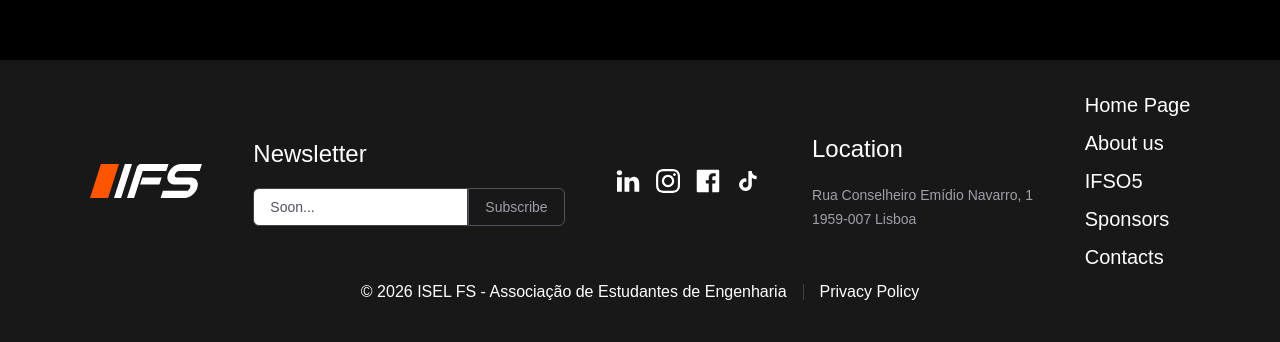
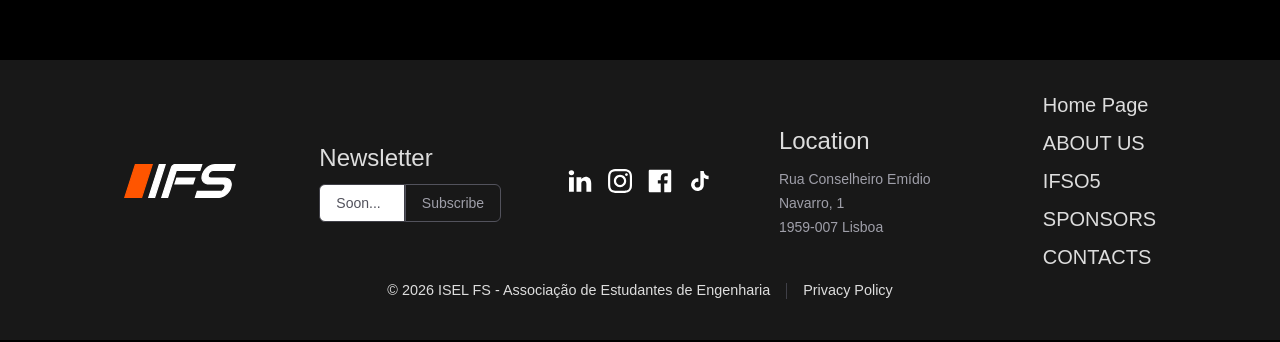
Before and after one commit to fsisel/ifs-website, an Astro site: page /en in a window 1280 px wide. Shown: the part 1440-1782 px from the top of the page. Built offline with nearby package versions, Linux system fonts and the light colour scheme; Astro itself is replaced by a stand-in of ours; a web font is replaced by a local one.

Commit message:
footer fixes

```diff
--- a/src/components/Footer.astro
+++ b/src/components/Footer.astro
@@ -15,11 +15,10 @@ const year = new Date().getFullYear();
 
 ---
 
-<footer class="bg-[#181818] gap-1.5 text-white py-7.5 px-6 md:px-16  flex-col items-center font-medium">
+<footer class="bg-[#181818] gap-1.5 text-[#ddd] py-7.5 px-6 md:px-16  flex-col items-center font-medium">
   <!-- Top Section -->
-  <div class="flex justify-between items-center">
-    <!-- Logo -->
-    <div class="flex items-start">
+<div class="grid grid-cols-1 md:grid-cols-5 gap-12 w-full place-items-center text-center md:text-left ">    <!-- Logo -->
+    <div>
       <img
         src="/logos/ifs_icon_dark.svg"
         alt="ISEL Formula Student Logo"
@@ -28,8 +27,8 @@ const year = new Date().getFullYear();
     </div>
 
     <!-- Newsletter -->
-    <div>
-      <h4 class="text-[24px] mb-4">Newsletter</h4>
+    <div class=" justify-center">
+      <h4 class="text-[24px] mb-2">Newsletter</h4>
 
       <div class="flex">
         <input
@@ -50,7 +49,7 @@ const year = new Date().getFullYear();
 
     <!-- Social -->
 
-      <div class="flex gap-4 items-center">
+      <div class="flex gap-4 items-center justify-center">
         <a
           href="https://www.linkedin.com/company/isel-formula-student/"
           target="_blank"
@@ -89,8 +88,8 @@ const year = new Date().getFullYear();
       </div>
 
     <!-- Location -->
-    <div>
-      <h4 class="text-[24px] mb-4">{t.location}</h4>
+    <div class="justify-center">
+      <h4 class="text-[24px] mb-2">{t.location}</h4>
 
       <a
         href="https://www.google.pt/maps/place/Formula+Student+ISEL/@38.7558962,-9.1197376,17z/"
@@ -106,16 +105,16 @@ const year = new Date().getFullYear();
   <!-- Bottom Section -->
 
     <!-- Pages -->
-    <div class="flex flex-col flex-wrap gap-2 " id="footer-links">
-      <a href="/en" class="hover:text-white transition"><h5>{t.home}</h5></a>
-      <a href="/en/about_us" class="hover:text-white transition"><h5>{t.aboutUs}</h5></a>
-      <a href="/en/ifs05" class="hover:text-white transition"><h5>IFSO5</h5></a>
-      <a href="/en/sponsors" class="hover:text-white transition"><h5>{t.sponsors}</h5></a>
-      <a href="/en/contacts" class="hover:text-white transition"><h5>{t.contacts}</h5></a>
+    <div class="flex flex-col flex-wrap gap-2  justify-center" id="footer-links">
+      <a href="/en" class="hover:text-white transition">{t.home}</a>
+      <a href="/en/about_us" class="hover:text-white transition">{t.aboutUs}</a>
+      <a href="/en/ifs05" class="hover:text-white transition">IFSO5</a>
+      <a href="/en/sponsors" class="hover:text-white transition">{t.sponsors}</a>
+      <a href="/en/contacts" class="hover:text-white transition">{t.contacts}</a>
     </div>
     </div>
     <!-- Copyright -->
-    <div class="flex items-center gap-4 justify-center my-2" >
+    <div class="flex items-center gap-4 justify-center my-2 text-[.9em]" >
       <span>© {year} ISEL FS - Associação de Estudantes de Engenharia</span>
       <span class="hidden md:inline-block w-px h-4 bg-zinc-700"></span>
       <a
--- a/src/components/navbar.astro
+++ b/src/components/navbar.astro
@@ -29,7 +29,7 @@ export interface Props {
 				<img src="/logos/ifs_icon_dark.svg" alt="ISEL Formula Student" class="h-6 w-auto" />
 			</div>
 			<div class="flex items-end gap-8">
-				<div class="hidden md:flex items-center gap-8 text-sm font-bold tracking-wide">
+				<div class="hidden md:flex items-center gap-8 text-sm font-bold tracking-wide text-[16px]">
 					<a href="/en/about_us" class="hover:text-orange-500 transition">
 					{t.aboutUs}
 					</a>
--- a/src/i18n/translations.js
+++ b/src/i18n/translations.js
@@ -2,18 +2,18 @@ export const translations = {
   en: {
     title: "Welcome",
     button: "Switch to Portuguese",
-    sponsors: "Sponsors",
-    aboutUs: "About us",
-    contacts: "Contacts",
+    sponsors: "SPONSORS",
+    aboutUs: "ABOUT US",
+    contacts: "CONTACTS",
     home: "Home Page",
     location: "Location"
   },
   pt: {
     title: "Bem vindo",
     button: "Trocar para inglês",
-    sponsors: "Patrocinadores",
-    aboutUs: "Sobre nós",
-    contacts: "Contactos",
+    sponsors: "PATROCINADORES",
+    aboutUs: "SOBRE NÓS",
+    contacts: "CONTACTOS",
     home: "Página principal",
     location: "Localização"
   }
```
